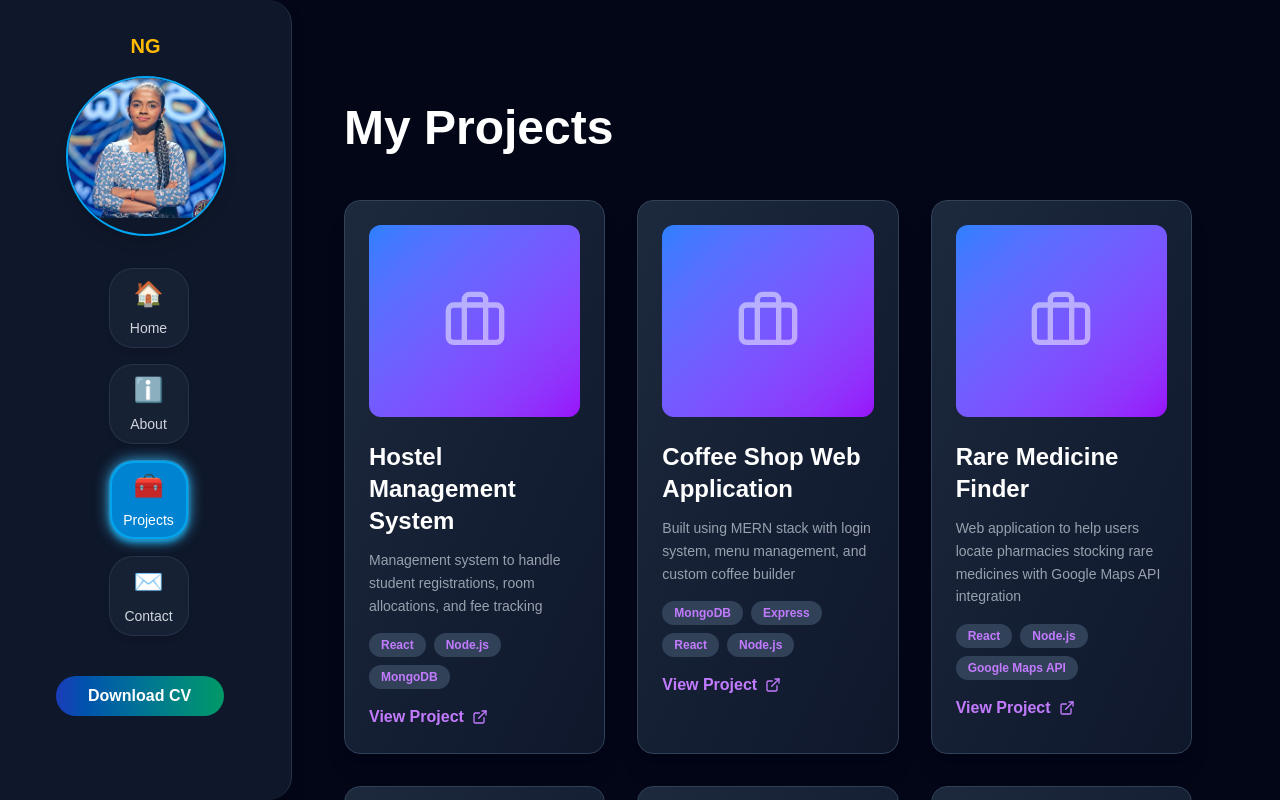
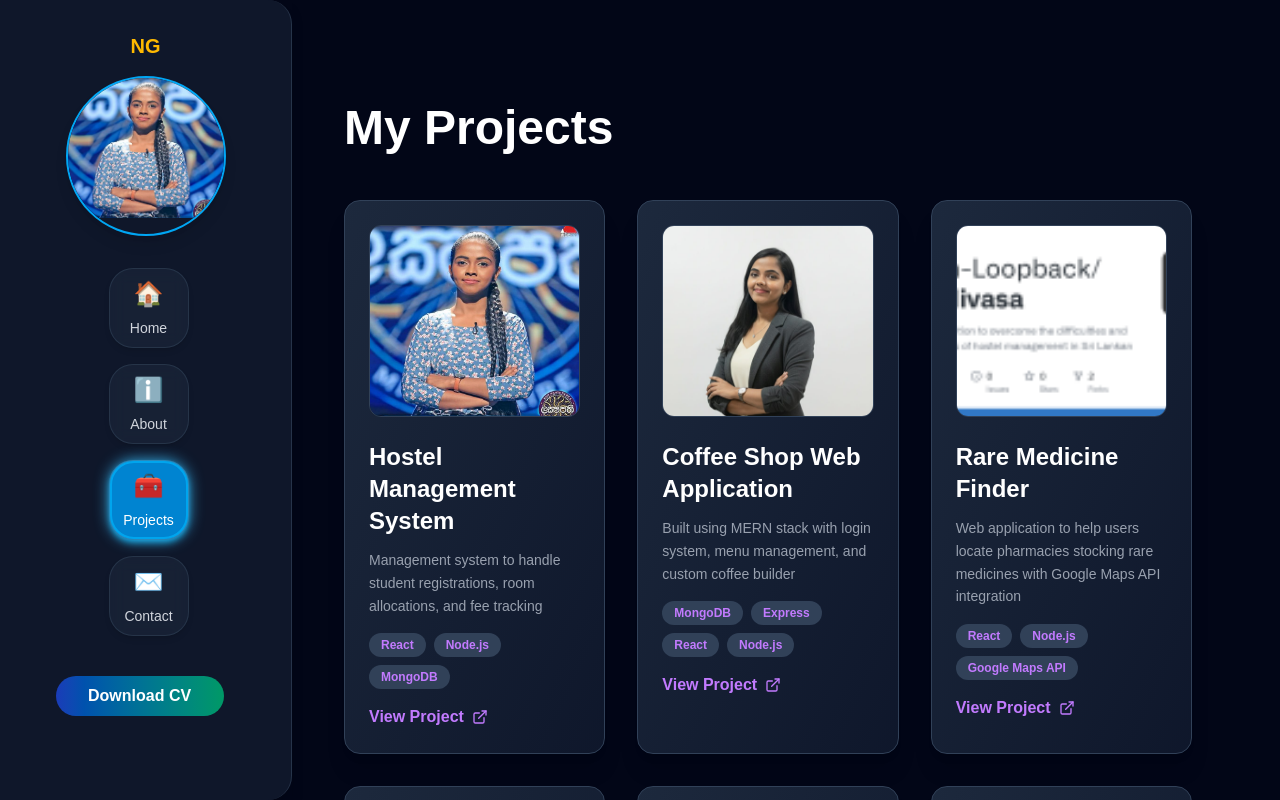
Before and after one commit to Nisansala2/mypro, a Next.js app: page /components/Projects in a window 1280 px wide. Shown: the top 800 px of the page. Built offline with nearby package versions, Linux system fonts and the light colour scheme.

Commit message:
create project section

```diff
--- a/src/app/components/Projects/page.js
+++ b/src/app/components/Projects/page.js
@@ -2,6 +2,7 @@
 "use client"
 import { motion } from 'framer-motion';
 import { Briefcase, ExternalLink } from 'lucide-react';
+import Image from 'next/image';
 
 export default function ProjectsPage  ()  {
   const projects = [
@@ -9,37 +10,43 @@ export default function ProjectsPage  ()  {
       title: 'Hostel Management System',
       description: 'Management system to handle student registrations, room allocations, and fee tracking',
       tech: ['React', 'Node.js', 'MongoDB'],
-      link: '#'
+      link: '#',
+      image:"assets/image.jpg",
     },
     {
       title: 'Coffee Shop Web Application',
       description: 'Built using MERN stack with login system, menu management, and custom coffee builder',
       tech: ['MongoDB', 'Express', 'React', 'Node.js'],
-      link: '#'
+      link: '#',
+       image:'assets/cv.jpg'
     },
     {
       title: 'Rare Medicine Finder',
       description: 'Web application to help users locate pharmacies stocking rare medicines with Google Maps API integration',
       tech: ['React', 'Node.js', 'Google Maps API'],
-      link: '#'
+      link: '#',
+       image:'assets/hostel.png'
     },
     {
       title: 'School Management System',
       description: 'Web application for managing student data, attendance, and exam records',
       tech: ['HTML', 'CSS', 'Node.js', 'MongoDB'],
-      link: '#'
+      link: '#',
+       image:'assets/hostel.png'
     },
     {
       title: 'User Management System',
       description: 'Web application to manage user accounts, roles, and permissions with RESTful API',
       tech: ['Node.js', 'Express', 'MongoDB'],
-      link: '#'
+      link: '#',
+       image:'assets/hostel.png'
     },
     {
       title: 'Weather Finder System',
       description: 'Web application to fetch and display real-time weather information based on user location',
       tech: ['JavaScript', 'Weather API', 'HTML/CSS'],
-      link: '#'
+      link: '#',
+       image:'assets/hostel.png'
     }
   ];
 
@@ -69,9 +76,24 @@ export default function ProjectsPage  ()  {
               whileHover={{ y: -10, scale: 1.02 }}
               className="bg-gradient-to-br from-slate-800 to-slate-900 rounded-2xl p-6 shadow-xl hover:shadow-2xl transition-all duration-300 border border-slate-700 hover:border-purple-500"
             >
-              <div className="h-48 bg-gradient-to-br from-blue-500 to-purple-600 rounded-xl mb-6 flex items-center justify-center">
-                <Briefcase size={64} className="text-white opacity-50" />
-              </div>
+             <div className="h-48 rounded-xl mb-6 overflow-hidden border border-slate-700 hover:border-purple-500 transition-all duration-300">
+
+  {project.image ? (
+  <Image
+    src={`/${project.image}`}  // ✅ add leading slash so it points to /public/assets
+    alt={project.title}
+    width={400}
+    height={250}
+    className="object-cover w-full h-full"
+  />
+) : (
+  <div className="flex items-center justify-center h-full text-gray-400">
+    No image
+  </div>
+)}
+
+</div>
+
 
               <h3 className="text-2xl font-bold text-white mb-3">{project.title}</h3>
               <p className="text-gray-400 mb-4 text-sm leading-relaxed">{project.description}</p>
```
Also changed, not shown: public/assets/hostel.png (added).
